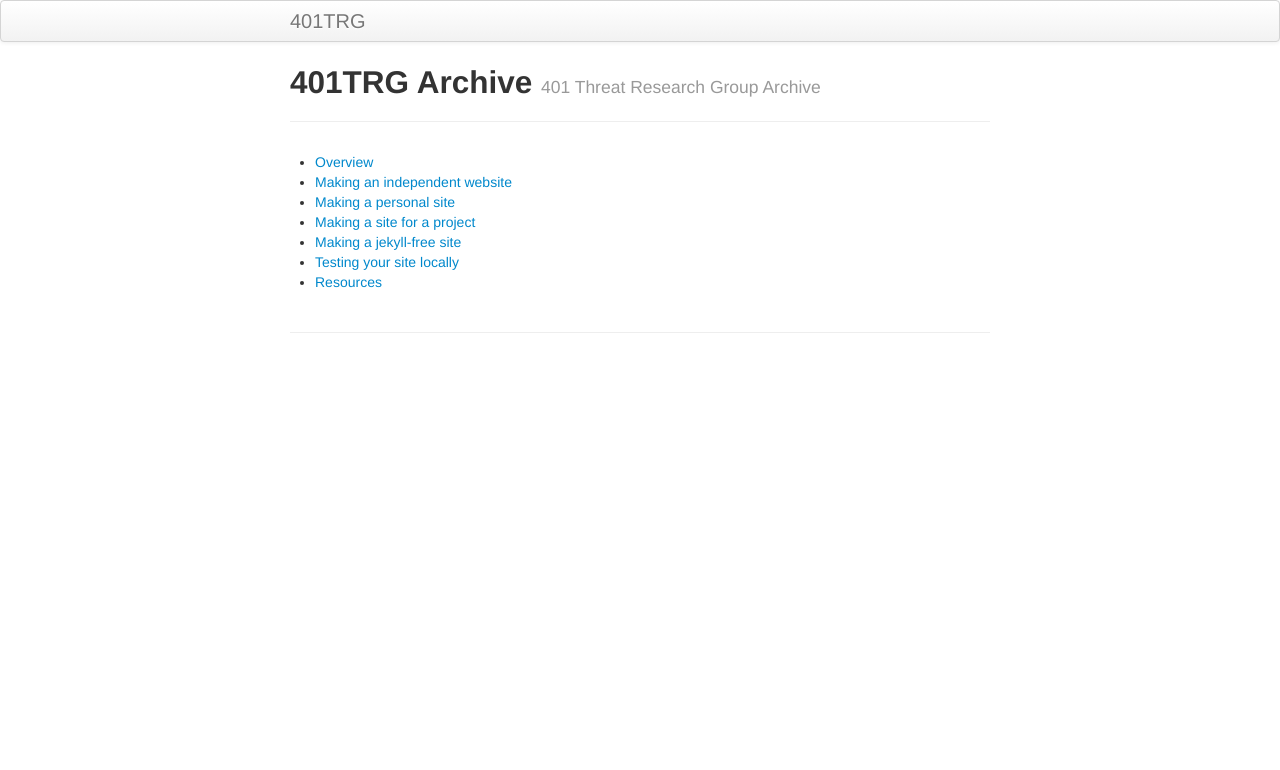
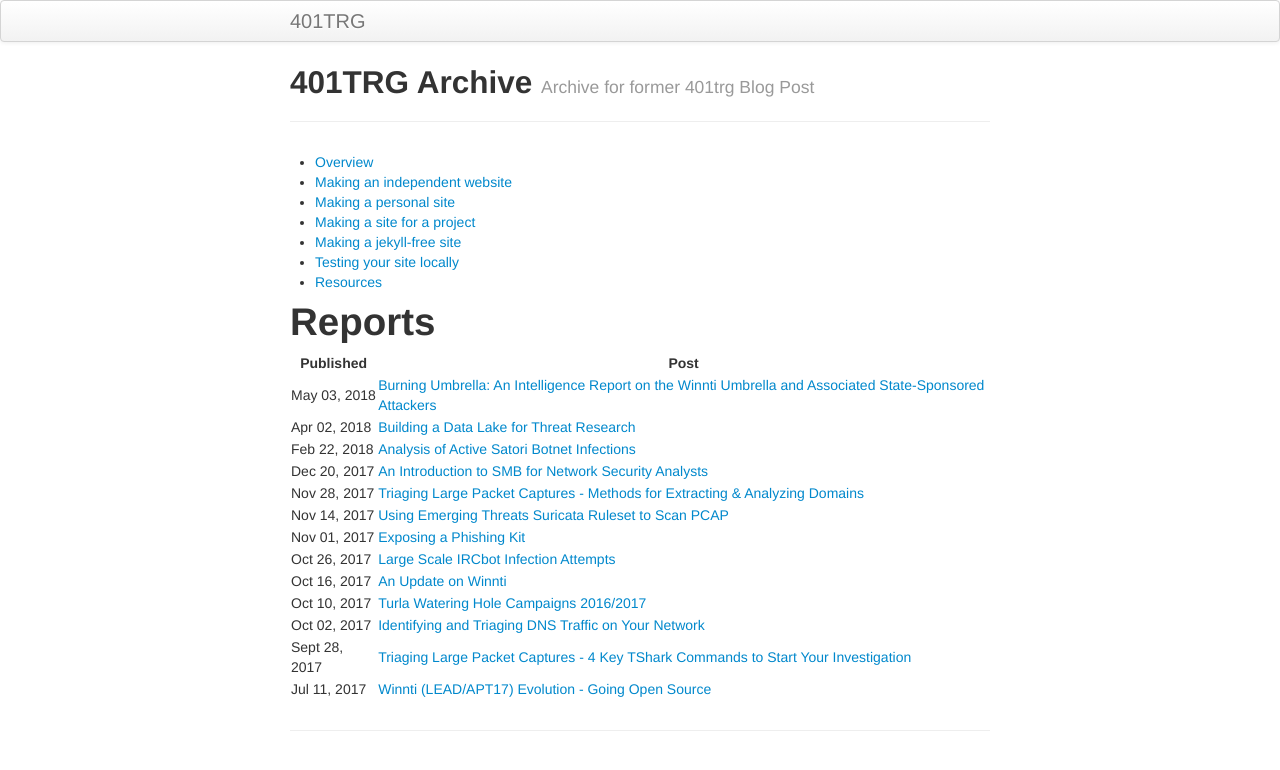
Before and after one commit to 401trg/401trg.github.io, a Jekyll site: the page built from index.md, in a window 1280 px wide. Shown: the top 770 px of the page. Built offline with Jekyll 4.4.1, drawn with Linux system fonts in a browser that asks for light colours.

Commit message:
Update index.md

```diff
--- a/index.md
+++ b/index.md
@@ -1,7 +1,7 @@
 ---
 layout: page
 title: 401TRG Archive
-tagline: 401 Threat Research Group Archive
+tagline: Archive for former 401trg Blog Post
 description: Archive for former 401trg Blog Post
 ---
 - [Overview](pages/overview.html)
@@ -11,3 +11,21 @@ description: Archive for former 401trg Blog Post
 - [Making a jekyll-free site](pages/nojekyll.html)
 - [Testing your site locally](pages/local_test.html)
 - [Resources](pages/resources.html)
+
+# Reports
+
+| Published | Post |
+|-------------------------------------------------------------------------------------------------------------------|-----------------------------------------------------------------------------------------------------------------------------------------------------------------------------------------------------|
+| May 03, 2018 | [Burning Umbrella: An Intelligence Report on the Winnti Umbrella and Associated State-Sponsored Attackers](pages/burning-umbrella.html) |
+| Apr 02, 2018 | [Building a Data Lake for Threat Research](pages/building-a-data-lake-for-threat-research.html) |
+| Feb 22, 2018 | [Analysis of Active Satori Botnet Infections](pages/analysis-of-active-satori-botnet-infections.html) |
+| Dec 20, 2017 | [An Introduction to SMB for Network Security Analysts](pages/an-introduction-to-smb-for-network-security-analysts.html) |
+| Nov 28, 2017 | [Triaging Large Packet Captures - Methods for Extracting & Analyzing Domains](pages/triaging-large-packet-captures-methods-for-extracting-analyzing-domains.html) |
+| Nov 14, 2017 | [Using Emerging Threats Suricata Ruleset to Scan PCAP](pages/using-emergingthreats-suricata-ruleset-to-scan-pcap.html) |
+| Nov 01, 2017 | [Exposing a Phishing Kit](pages/exposing-a-phishing-kit.html) |
+| Oct 26, 2017 | [Large Scale IRCbot Infection Attempts](pages/large_scale_ircbot_infection_attempts.html) |
+| Oct 16, 2017 | [An Update on Winnti](pages/an-update-on-winnti.html) |
+| Oct 10, 2017 | [Turla Watering Hole Campaigns 2016/2017](pages/turla-watering-hole-campaigns-2016-2017.html) |
+| Oct 02, 2017 | [Identifying and Triaging DNS Traffic on Your Network](pages/identifying-and-triaging-dns-traffic-on-your-network.html) |
+| Sept 28, 2017 | [Triaging Large Packet Captures - 4 Key TShark Commands to Start Your Investigation](pages/triaging-large-packet-captures-4-key-tshark-commands-to-start-your-investigation.html) |
+| Jul 11, 2017 | [Winnti (LEAD/APT17) Evolution - Going Open Source](pages/winnti-evolution-going-open-source.html) |
```
